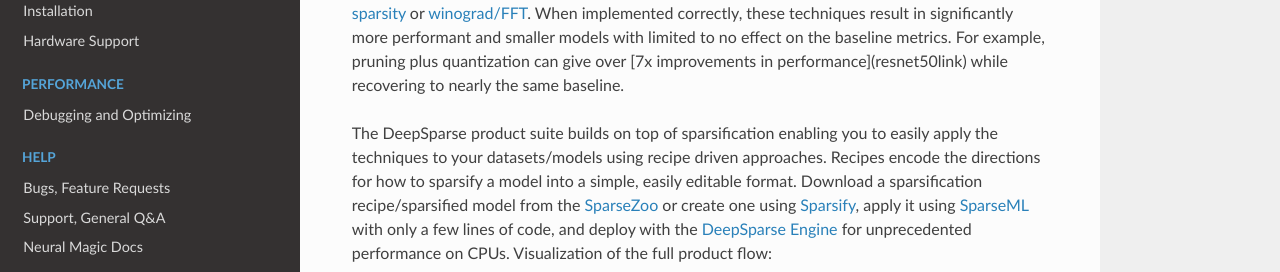
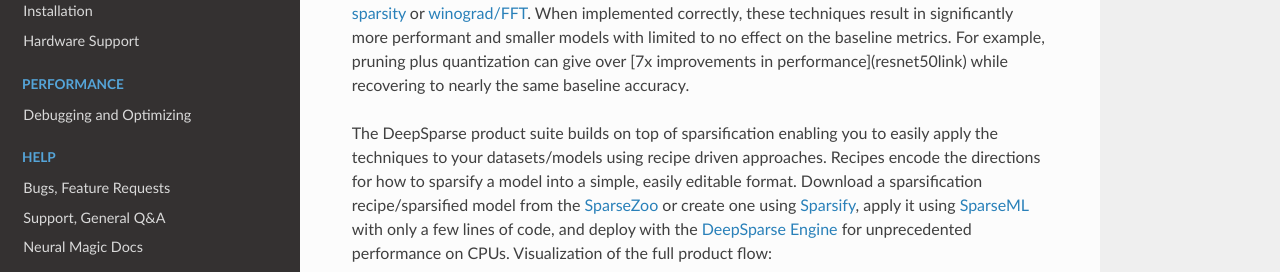
Before and after one commit to neuralmagic/deepsparse, a Sphinx documentation site: the page built from docs/source/index.rst, in a window 1280 px wide and 900 px high, scrolled down 440 px. Shown: the part 254-526 px from the top of the window. Built offline with Sphinx 7.4.7 and the Read the Docs theme 2.0.0, drawn with Linux system fonts in a browser that asks for light colours; pages that are not in the unit, such as notebooks, are missing from menus.

Commit message:
update from comments

```diff
--- a/docs/source/index.rst
+++ b/docs/source/index.rst
@@ -62,7 +62,7 @@
 Sparsification is the process of taking a trained deep learning model and removing redundant information from the over precise and over parameterized network resulting in a faster and smaller model.
 Techniques for sparsification are all encompassing including everything from inducing sparsity using `pruning <https://neuralmagic.com/blog/pruning-overview/>`_ and `quantization <https://arxiv.org/abs/1609.07061>`_ to enabling naturally occurring sparsity using `activation sparsity <http://proceedings.mlr.press/v119/kurtz20a.html>`_ or `winograd/FFT <https://arxiv.org/abs/1509.09308>`_.
 When implemented correctly, these techniques result in significantly more performant and smaller models with limited to no effect on the baseline metrics.
-For example, pruning plus quantization can give over [7x improvements in performance](resnet50link) while recovering to nearly the same baseline.
+For example, pruning plus quantization can give over [7x improvements in performance](resnet50link) while recovering to nearly the same baseline accuracy.
 
 The DeepSparse product suite builds on top of sparsification enabling you to easily apply the techniques to your datasets/models using recipe driven approaches.
 Recipes encode the directions for how to sparsify a model into a simple, easily editable format.
```
Also changed, not shown: README.md (+2 -2 lines), docs/source/quicktour.md (+1 -1 lines).
